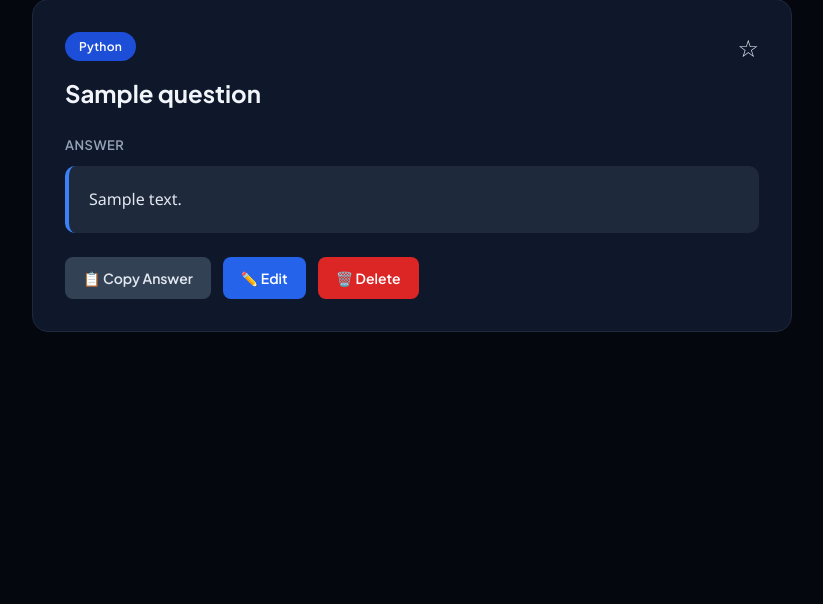
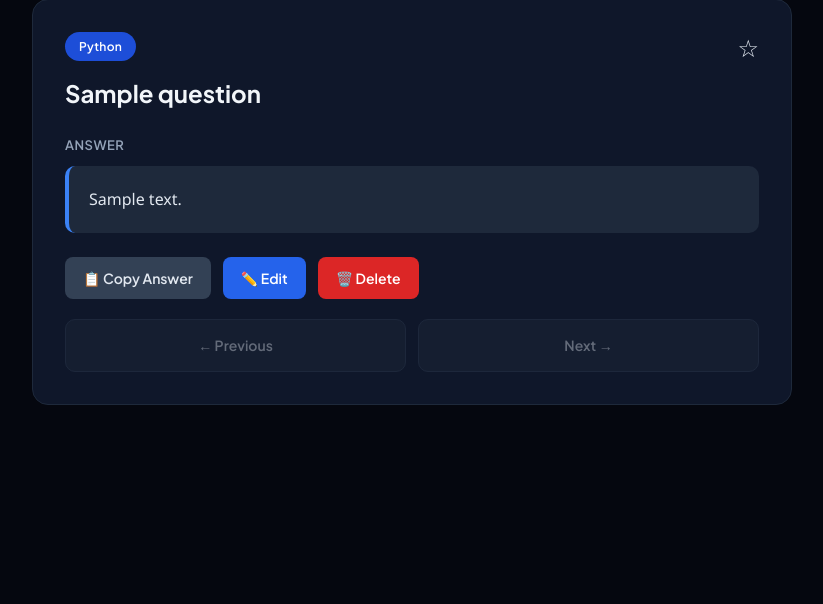
Before and after one commit to Vasu201-rai/InterviewHub, a Django app: page /question/1/ in a window 1280 px wide. Shown: the part 148-752 px from the top of the page, without its empty margins (228-1051 px from the left). Run offline with Django 5.2, Linux system fonts and the light colour scheme; a user stored in the database is signed in; tables that the repository leaves empty hold one stand-in row (values such as "Sample post").

Commit message:
add next/previous question navigation

```diff
--- a/portal/views.py
+++ b/portal/views.py
@@ -250,7 +250,29 @@ def question_detail(request, id):
         user=request.user
     ).values_list('question_id', flat=True)
 
+    category = request.GET.get('category')
+
+    if category:
+        qs = Question.objects.filter(category=category).order_by('-id')
+    else:
+        qs = Question.objects.all().order_by('-id')
+
+    ids = list(qs.values_list('id', flat=True))
+
+    next_id = None
+    prev_id = None
+
+    if question.id in ids:
+        index = ids.index(question.id)
+        if index + 1 < len(ids):
+            next_id = ids[index + 1]
+        if index - 1 >= 0:
+            prev_id = ids[index - 1]
+
     return render(request, 'question_detail.html', {
         'question': question,
-        'bookmarks': bookmarks
+        'bookmarks': bookmarks,
+        'next_id': next_id,
+        'prev_id': prev_id,
+        'category_param': category,
     })
--- a/templates/question_detail.html
+++ b/templates/question_detail.html
@@ -149,6 +149,35 @@
         display: none;
     }
 
+    .qd-nav {
+        display: flex;
+        justify-content: space-between;
+        margin-top: 20px;
+        gap: 12px;
+    }
+
+    .qd-nav-btn {
+        flex: 1;
+        text-align: center;
+        padding: 14px;
+        border-radius: 10px;
+        background: #1e293b;
+        color: #e2e8f0;
+        text-decoration: none;
+        font-weight: 600;
+        font-size: 14px;
+        border: 1px solid #334155;
+    }
+
+    .qd-nav-btn:hover {
+        background: #334155;
+    }
+
+    .qd-nav-btn.disabled {
+        opacity: 0.4;
+        pointer-events: none;
+    }
+
     @media (max-width: 600px) {
         .qd-card {
             padding: 20px;
@@ -193,6 +222,20 @@
             {% endif %}
         </div>
 
+        <div class="qd-nav">
+            {% if prev_id %}
+            <a href="/question/{{ prev_id }}/?category={{ category_param }}&from={{ request.GET.from }}" class="qd-nav-btn">← Previous</a>
+            {% else %}
+            <span class="qd-nav-btn disabled">← Previous</span>
+            {% endif %}
+
+            {% if next_id %}
+            <a href="/question/{{ next_id }}/?category={{ category_param }}&from={{ request.GET.from }}" class="qd-nav-btn">Next →</a>
+            {% else %}
+            <span class="qd-nav-btn disabled">Next →</span>
+            {% endif %}
+        </div>
+
     </div>
 
 </div>
```
